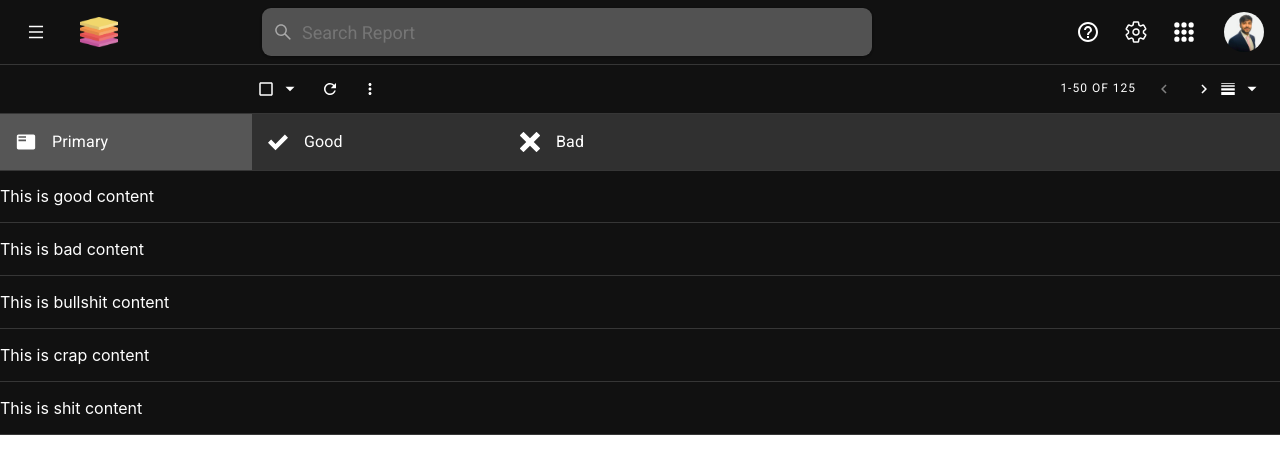
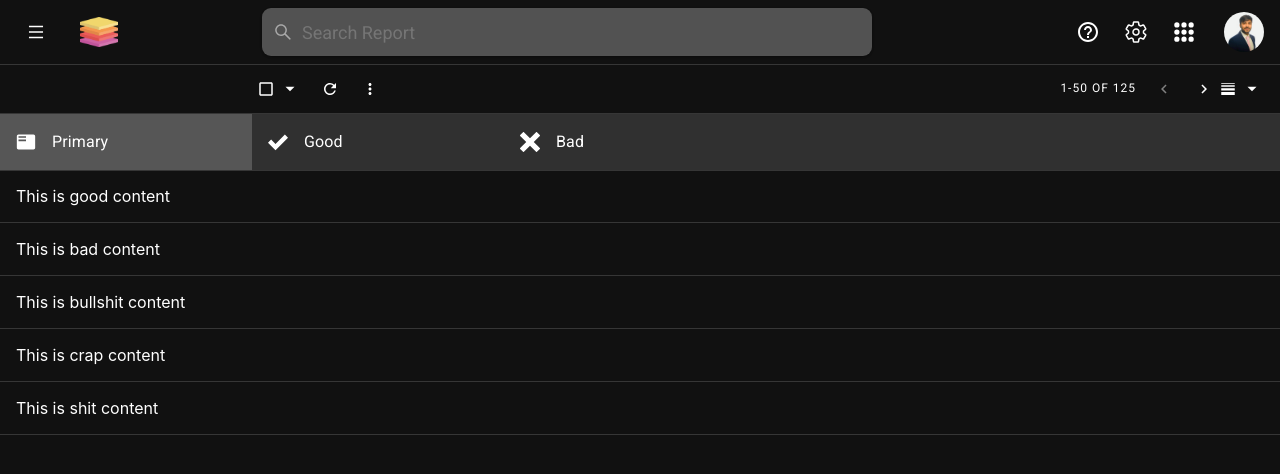
Before and after one commit to chiragkhandhar/Gmail-Clone, a React (Create React App) app: page / in a window 1280 px wide. Shown: the top 474 px of the page. Built offline with nearby package versions, Linux system fonts and the light colour scheme.

Commit message:
Add Row and Page Styling

```diff
--- a/src/Components/Content.js
+++ b/src/Components/Content.js
@@ -16,6 +16,7 @@ const styles = {
     position: "absolute",
     top: "114px",
     width: "100vw",
+    backgroundColor:"#111111"
   },
   tabBar: {
     position: "fixed",
--- a/src/Components/Row.js
+++ b/src/Components/Row.js
@@ -5,11 +5,19 @@ import withStyles from "@material-ui/core/styles/withStyles";
 
 const styles = {
   container: {
+    cursor: "pointer",
     display: "flex",
     justifyContent: "flex-start",
     alignItems: "center",
     backgroundColor: "#111111",
     borderBottom: "1px solid #363636",
+    paddingLeft: "1rem",
+    paddingRight: "1rem",
+    zIndex:0,
+    "&:hover": {
+      zIndex: 2,
+      backgroundColor: "#282828"
+    },
   },
 };
 
```
